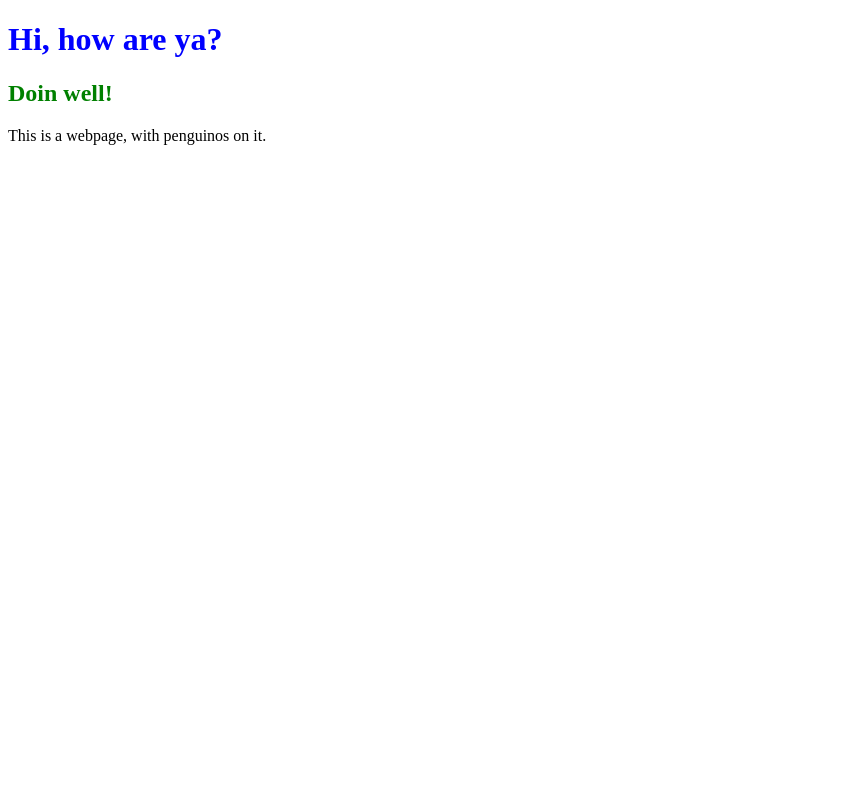
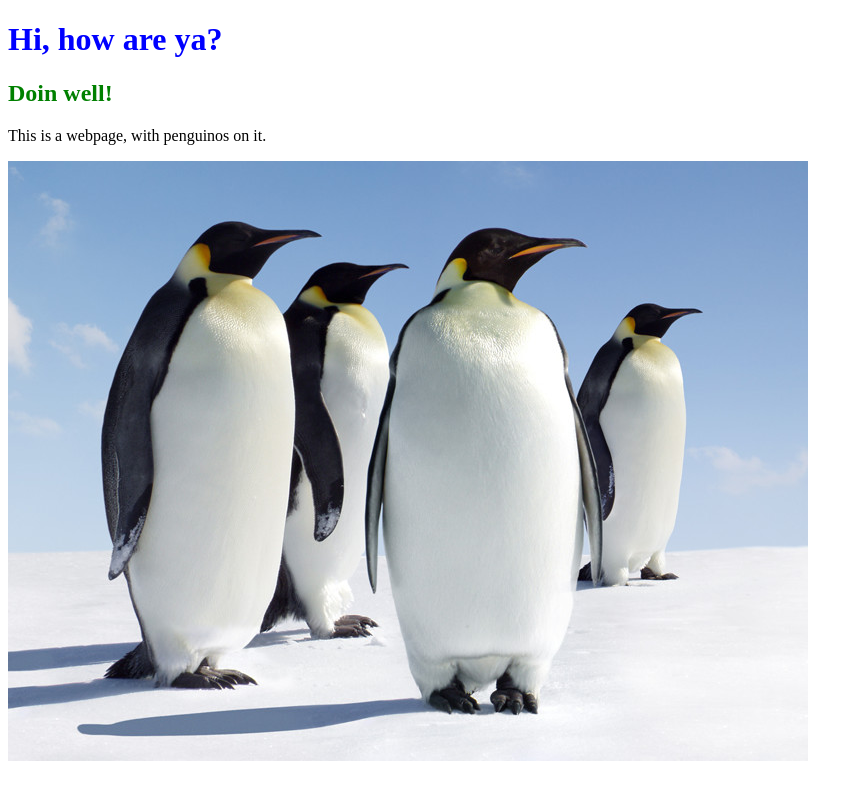
Before and after one commit to franny1615/test_webpage, a plain HTML site: page index.html in a window 1280 px wide. Shown: the whole page, without its empty margins (0-863 px from the left). Drawn offline with Linux system fonts and the light colour scheme.

Commit message:
Update index.html

```diff
--- a/index.html
+++ b/index.html
@@ -7,6 +7,6 @@
       <p>
         This is a webpage, with penguinos on it.
       </p>
-      <img src="" alt="">
+      <img src="\Emperor_Penguins.jpg" alt="A Penguino!">
   </body>
 </html>
```
